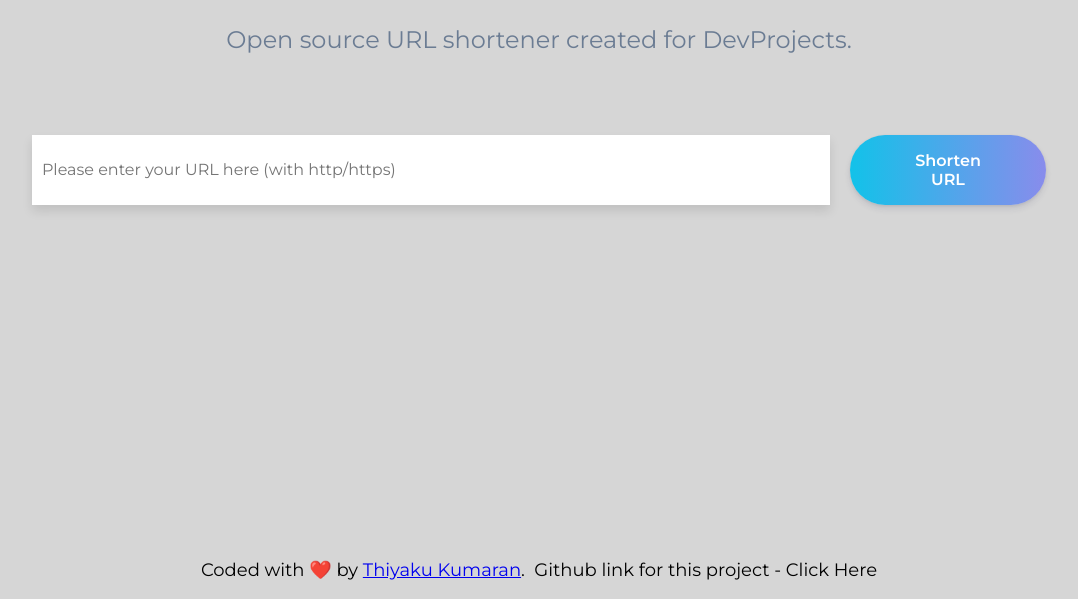
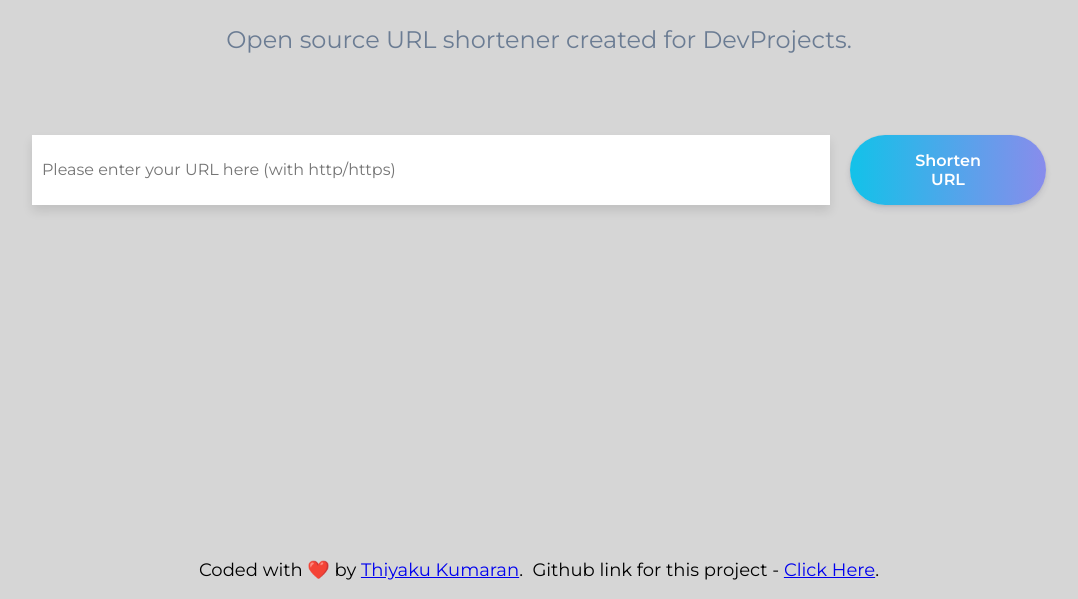
Before and after one commit to thiyaku/url-shortener, a plain HTML site: page index.html in a window 1280 px wide. Shown: the part 201-800 px from the top of the page, without its empty margins (101-1179 px from the left). Drawn offline with nearby package versions, Linux system fonts and the light colour scheme; some packages are replaced by stand-ins of ours; a script that the page names is missing; a web font is replaced by a local one.

Commit message:
Updated Github link in Footer.

```diff
--- a/index.html
+++ b/index.html
@@ -25,7 +25,7 @@
         </div>
     </div>
     <div class="footer">
-      <p>Coded with ❤️ by <a href="https://about.me/thiyaku" target="_blank">Thiyaku Kumaran</a>.&nbsp; Github link for this project - Click Here</p>
+      <p>Coded with ❤️ by <a href="https://about.me/thiyaku" target="_blank">Thiyaku Kumaran</a>.&nbsp; Github link for this project - <a href="https://github.com/thiyaku/url-shortener" target="_blank">Click Here</a>.</p>
     </div>
 
     <!-- Include JS-->
```
